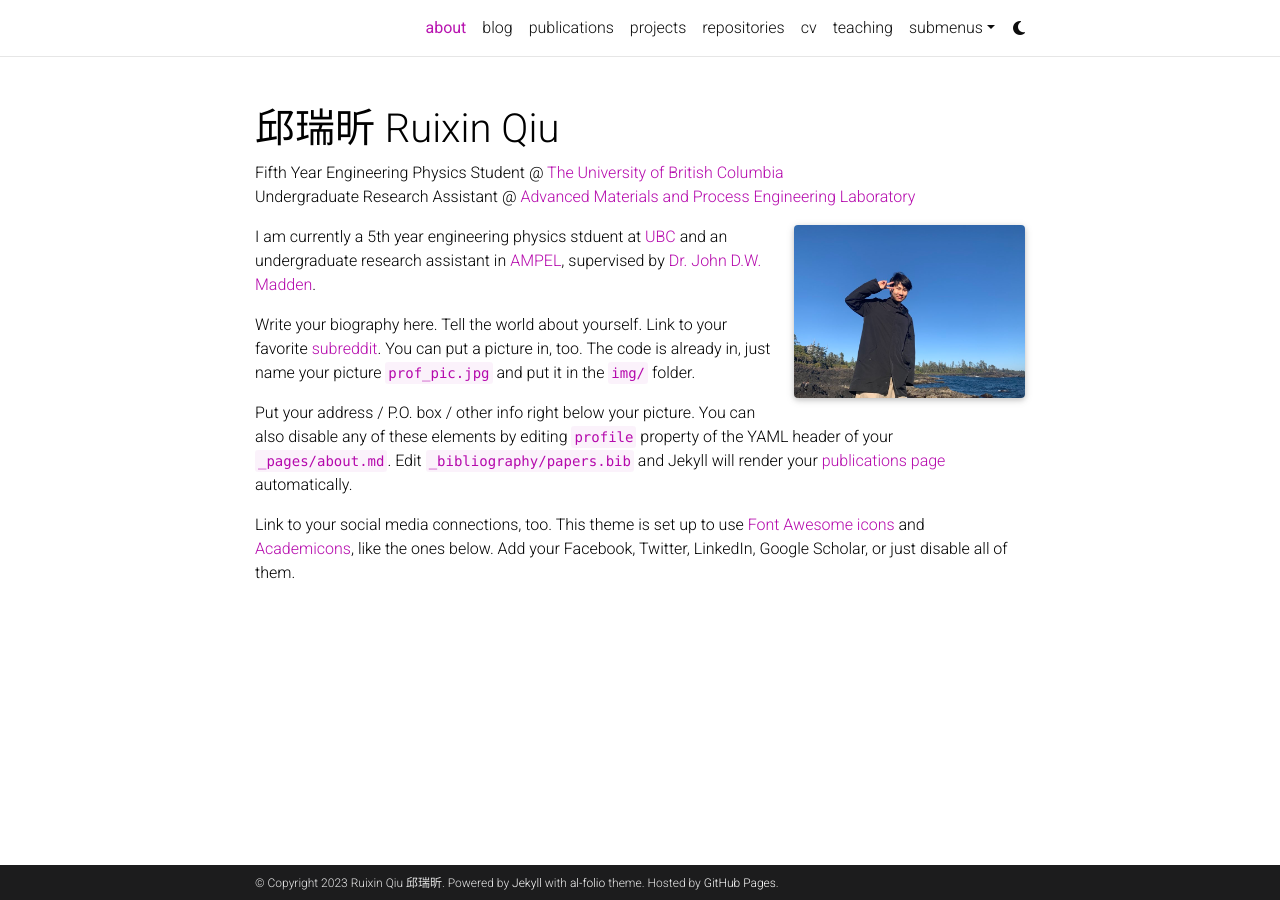
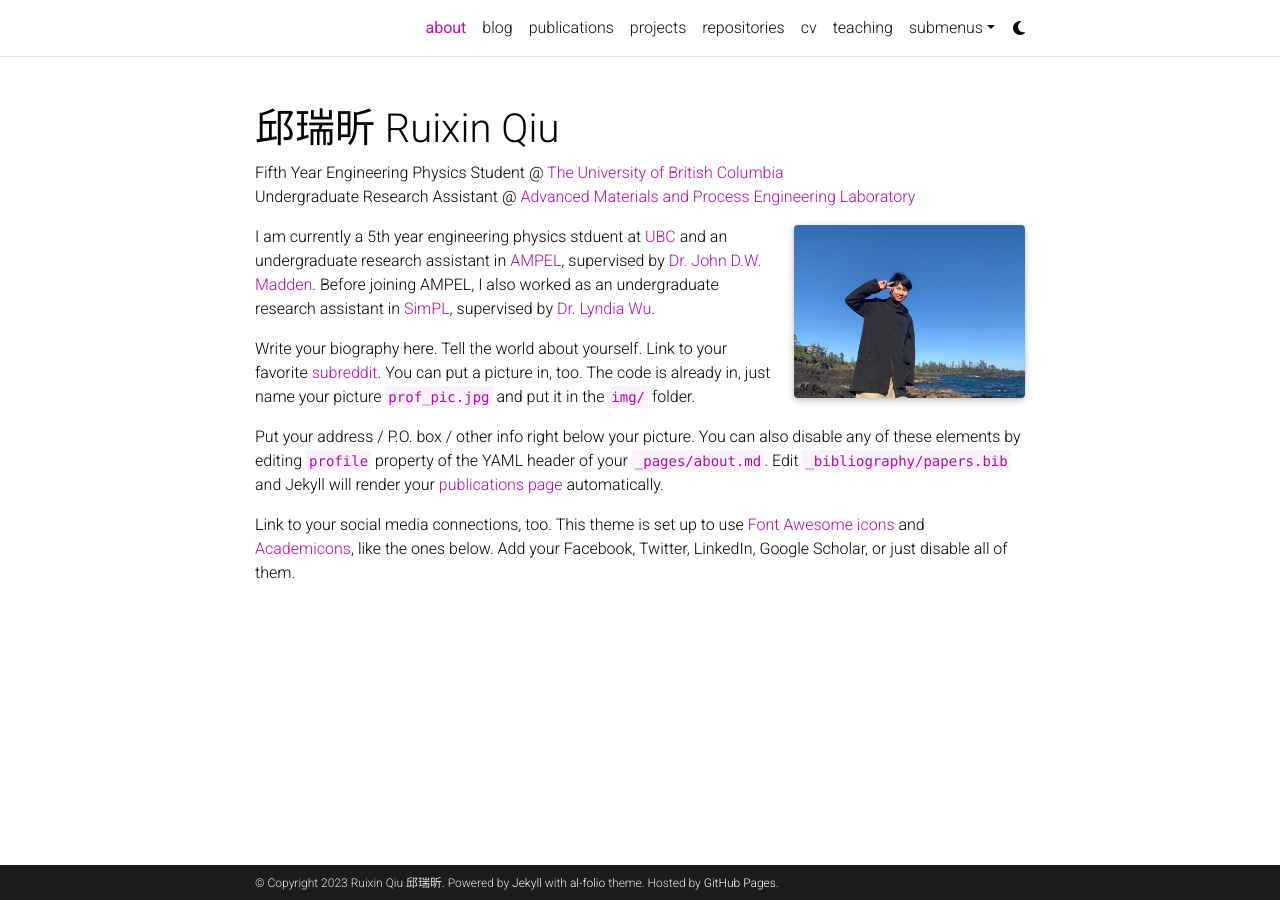
Before and after one commit to qrx10/qrx10.github.io, a Jekyll site: the page built from _pages/about.md, in a window 1280 px wide. Built offline with Jekyll 4.4.1, drawn with Linux system fonts in a browser that asks for light colours; full-size pictures stand in for the smaller copies a plugin makes; comment, search, counter and statistics services are not loaded; a style sheet for code colours, icons or effects is not loaded.

Commit message:
Update about.md

```diff
--- a/_pages/about.md
+++ b/_pages/about.md
@@ -15,7 +15,7 @@
 selected_papers: false # includes a list of papers marked as "selected={true}"
 social: false  # includes social icons at the bottom of the page
 ---
-I am currently a 5th year engineering physics stduent at [UBC](https://www.engphys.ubc.ca/) and an undergraduate research assistant in [AMPEL](https://www.ampel.ubc.ca/), supervised by [Dr. John D.W. Madden](https://mm.ece.ubc.ca/john-madden/).
+I am currently a 5th year engineering physics stduent at [UBC](https://www.engphys.ubc.ca/) and an undergraduate research assistant in [AMPEL](https://www.ampel.ubc.ca/), supervised by [Dr. John D.W. Madden](https://mm.ece.ubc.ca/john-madden/). Before joining AMPEL, I also worked as an undergraduate research assistant in [SimPL](https://simpl.mech.ubc.ca/), supervised by [Dr. Lyndia Wu](https://mech.ubc.ca/lyndia-wu/).
 
 
 Write your biography here. Tell the world about yourself. Link to your favorite [subreddit](http://reddit.com). You can put a picture in, too. The code is already in, just name your picture `prof_pic.jpg` and put it in the `img/` folder.
```
